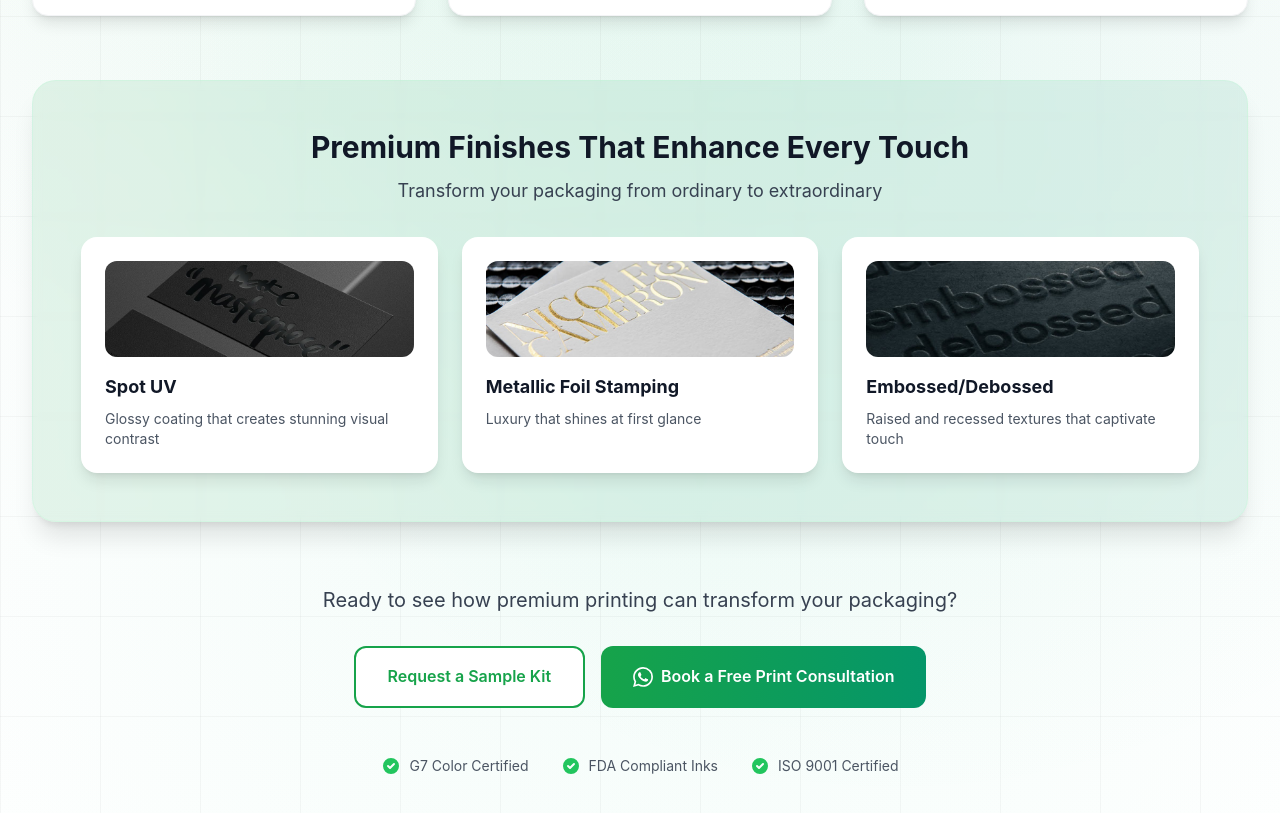
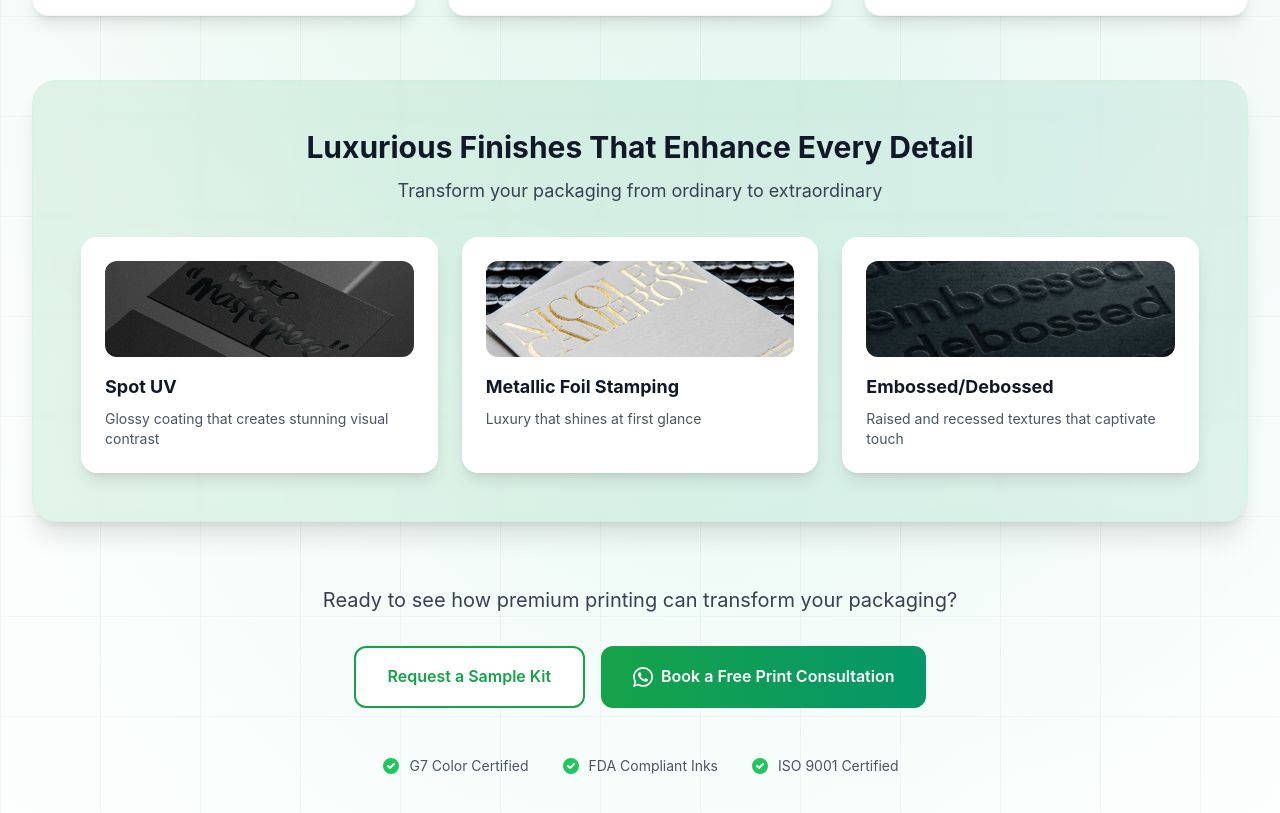
Before and after one commit to Cubitpackaging/cubitlanding, a Next.js app: page / in a window 1280 px wide. Shown: the part 5219-6032 px from the top of the page. Built offline with nearby package versions, Linux system fonts and the light colour scheme; no server answers.

Commit message:
Update heading text in PrintingCapabilities component
- Changed 'Premium Finishes That Enhance Every Touch' to 'Luxurious Finishes That Enhance Every Detail'
- Improved messaging to emphasize attention to detail

```diff
--- a/components/PrintingCapabilities.js
+++ b/components/PrintingCapabilities.js
@@ -185,7 +185,7 @@ Thank you!`
         <div className="bg-gradient-to-r from-green-600/10 to-emerald-600/10 backdrop-blur-sm rounded-3xl p-8 sm:p-12 shadow-xl mb-12 sm:mb-16 border border-green-200/30">
           <div className="text-center mb-8">
             <h3 className="text-2xl sm:text-3xl font-bold text-gray-900 mb-3">
-              Premium Finishes That Enhance Every Touch
+              Luxurious Finishes That Enhance Every Detail
             </h3>
             <p className="text-base sm:text-lg text-gray-700">
               Transform your packaging from ordinary to extraordinary
```
